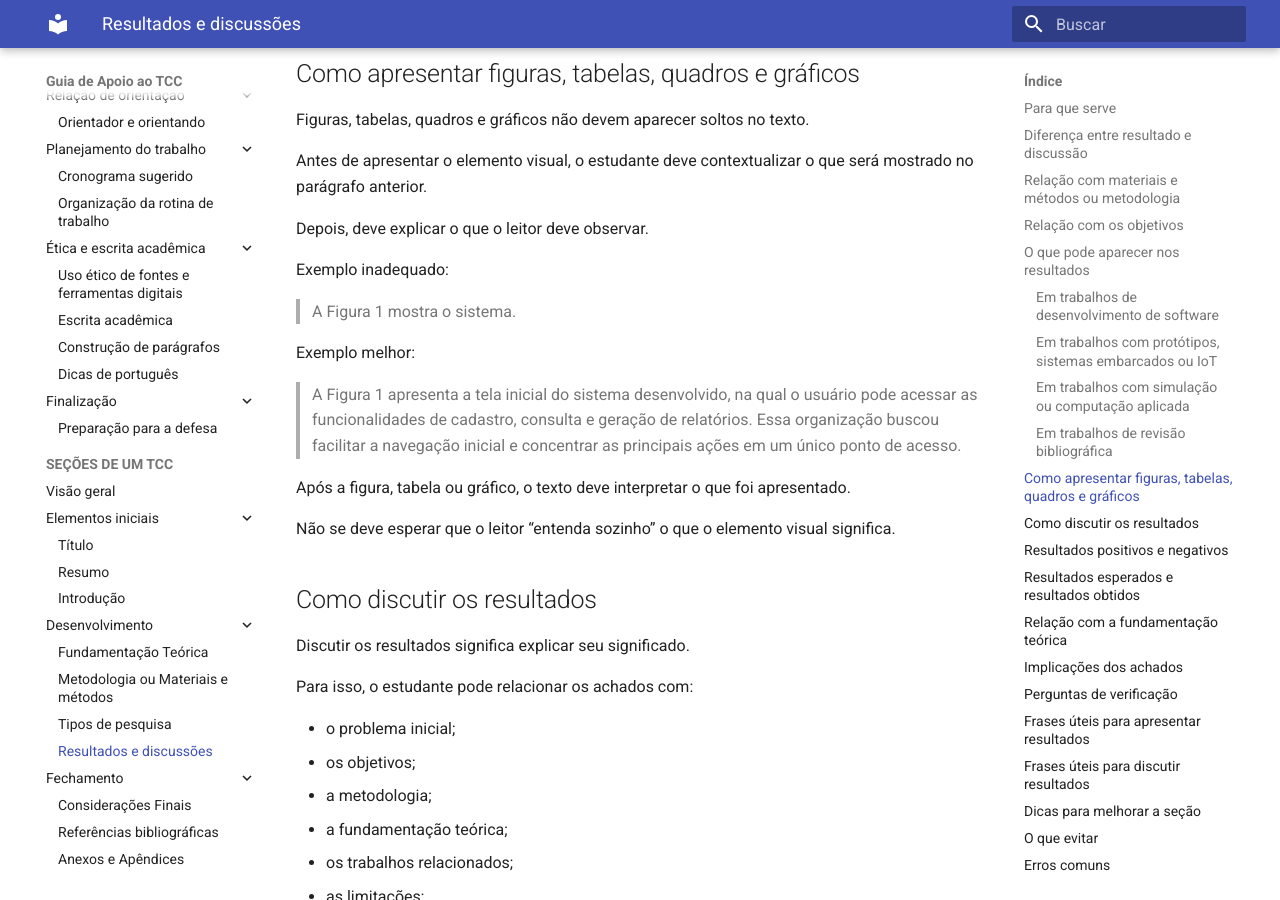
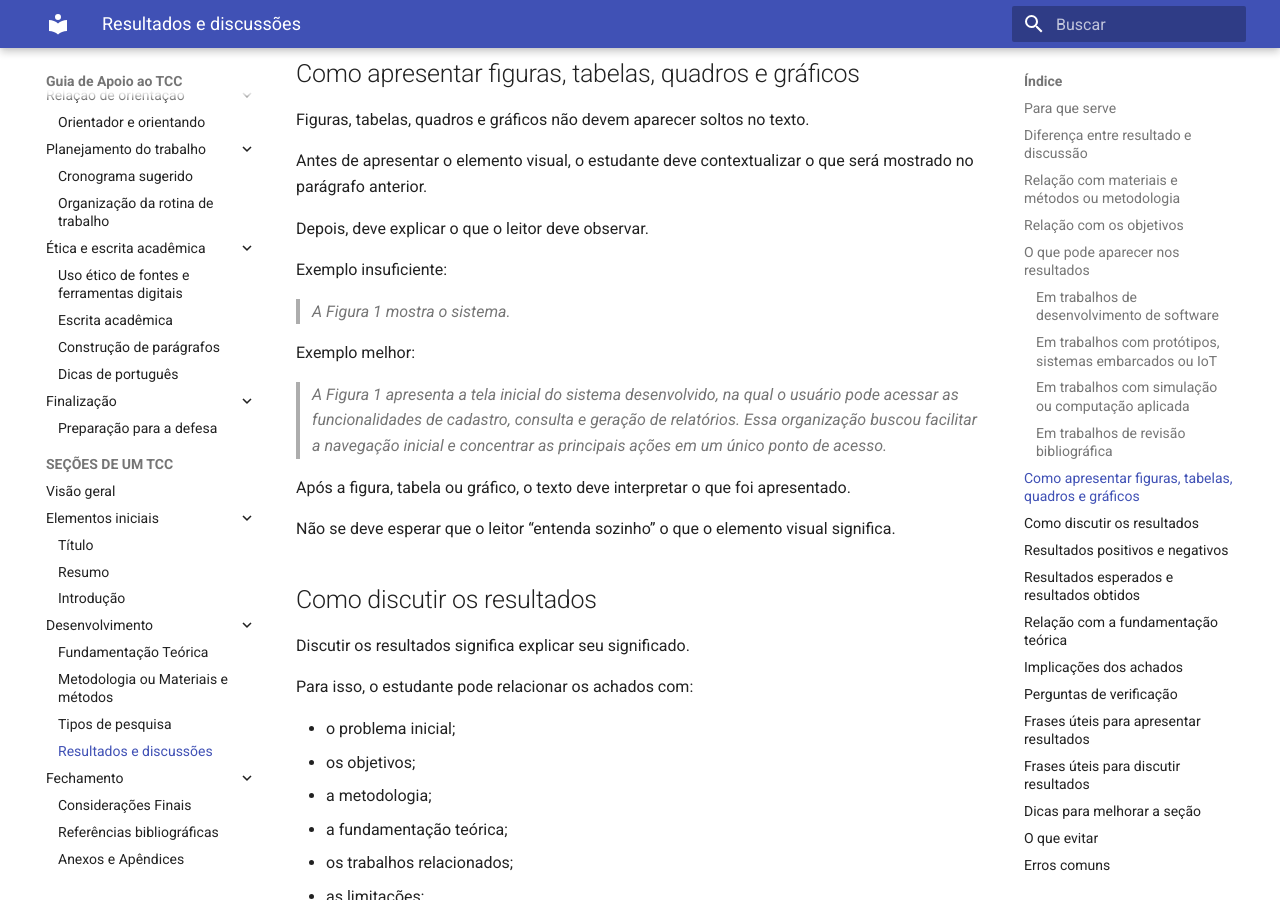
Before and after one commit to danielaflor/tcc, an MkDocs documentation site: the page built from docs/secoes-tcc/resultados-discussoes.md, in a window 1280 px wide and 900 px high, scrolled down 4115 px. Built offline with MkDocs 1.6.1 and Material for MkDocs 9.7.7, drawn with Linux system fonts in a browser that asks for light colours.

Commit message:
Update resultados-discussoes.md

```diff
--- a/docs/secoes-tcc/resultados-discussoes.md
+++ b/docs/secoes-tcc/resultados-discussoes.md
@@ -33,11 +33,11 @@
 
 Exemplo de resultado:
 
-> O protótipo realizou a leitura de temperatura e umidade em intervalos de cinco segundos, apresentando os dados na interface serial durante os testes em ambiente controlado.
+> *O protótipo realizou a leitura de temperatura e umidade em intervalos de cinco segundos, apresentando os dados na interface serial durante os testes em ambiente controlado.*
 
 Exemplo de discussão:
 
-> Esse resultado indica que a integração entre sensor e microcontrolador foi funcional para a proposta inicial do trabalho. No entanto, como os testes ocorreram em ambiente controlado, ainda não é possível afirmar que o protótipo manteria o mesmo desempenho em condições reais de uso, especialmente em locais com interferência, variação térmica intensa ou instabilidade na alimentação elétrica.
+> *Esse resultado indica que a integração entre sensor e microcontrolador foi funcional para a proposta inicial do trabalho. No entanto, como os testes ocorreram em ambiente controlado, ainda não é possível afirmar que o protótipo manteria o mesmo desempenho em condições reais de uso, especialmente em locais com interferência, variação térmica intensa ou instabilidade na alimentação elétrica.*
 
 No primeiro trecho, o estudante apresentou o que aconteceu. No segundo, interpretou o alcance e os limites do resultado.
 
@@ -134,13 +134,13 @@
 
 Depois, deve explicar o que o leitor deve observar.
 
-Exemplo inadequado:
+Exemplo insuficiente:
 
-> A Figura 1 mostra o sistema.
+> *A Figura 1 mostra o sistema.*
 
 Exemplo melhor:
 
-> A Figura 1 apresenta a tela inicial do sistema desenvolvido, na qual o usuário pode acessar as funcionalidades de cadastro, consulta e geração de relatórios. Essa organização buscou facilitar a navegação inicial e concentrar as principais ações em um único ponto de acesso.
+> *A Figura 1 apresenta a tela inicial do sistema desenvolvido, na qual o usuário pode acessar as funcionalidades de cadastro, consulta e geração de relatórios. Essa organização buscou facilitar a navegação inicial e concentrar as principais ações em um único ponto de acesso.*
 
 Após a figura, tabela ou gráfico, o texto deve interpretar o que foi apresentado.
 
@@ -183,7 +183,7 @@
 
 Exemplo:
 
-> Esperava-se que o protótipo realizasse a leitura contínua de temperatura e umidade e transmitisse os dados para uma interface de monitoramento. Nos testes realizados, a leitura dos dados ocorreu de forma satisfatória, porém a transmissão sem fio apresentou instabilidade em determinados momentos. Esse resultado indica que a etapa de sensoriamento foi validada, enquanto a comunicação ainda demanda aprimoramentos.
+> *Esperava-se que o protótipo realizasse a leitura contínua de temperatura e umidade e transmitisse os dados para uma interface de monitoramento. Nos testes realizados, a leitura dos dados ocorreu de forma satisfatória, porém a transmissão sem fio apresentou instabilidade em determinados momentos. Esse resultado indica que a etapa de sensoriamento foi validada, enquanto a comunicação ainda demanda aprimoramentos.*
 
 Esse tipo de análise mostra que o estudante compreendeu o alcance real do trabalho.
 
@@ -201,7 +201,7 @@
 
 Exemplo:
 
-> Os resultados obtidos reforçam a importância da etapa de testes em sistemas embarcados, uma vez que a integração entre componentes pode apresentar limitações não observadas apenas na fase de planejamento. Essa constatação dialoga com os estudos apresentados na fundamentação teórica, nos quais a validação experimental é apontada como etapa essencial para verificar a viabilidade de uma solução tecnológica.
+> *Os resultados obtidos reforçam a importância da etapa de testes em sistemas embarcados, uma vez que a integração entre componentes pode apresentar limitações não observadas apenas na fase de planejamento. Essa constatação dialoga com os estudos apresentados na fundamentação teórica, nos quais a validação experimental é apontada como etapa essencial para verificar a viabilidade de uma solução tecnológica.*
 
 ## Implicações dos achados
 
@@ -220,7 +220,7 @@
 
 Exemplo:
 
-> A possibilidade de monitorar variáveis ambientais por meio de uma solução de baixo custo indica que tecnologias embarcadas podem ser exploradas em contextos educacionais e experimentais. Embora a proposta ainda não esteja pronta para aplicação em larga escala, os resultados mostram potencial para continuidade e aprimoramento em trabalhos futuros.
+> *A possibilidade de monitorar variáveis ambientais por meio de uma solução de baixo custo indica que tecnologias embarcadas podem ser exploradas em contextos educacionais e experimentais. Embora a proposta ainda não esteja pronta para aplicação em larga escala, os resultados mostram potencial para continuidade e aprimoramento em trabalhos futuros.*
 
 ## Perguntas de verificação
 
@@ -293,21 +293,21 @@
 
 Evite escrever apenas:
 
-> O sistema foi desenvolvido com sucesso.
+> *O sistema foi desenvolvido com sucesso.*
 
 Essa frase é vaga. É necessário explicar o que foi desenvolvido, quais funcionalidades foram implementadas, como foram testadas e quais limitações foram observadas.
 
 Prefira:
 
-> O sistema desenvolvido permitiu o cadastro, a consulta e a edição de registros, conforme previsto nos requisitos iniciais. Os testes funcionais indicaram que as principais operações foram executadas corretamente em ambiente local. No entanto, a funcionalidade de geração automática de relatórios apresentou limitações, exigindo ajustes futuros para adequação ao formato previsto.
+> *O sistema desenvolvido permitiu o cadastro, a consulta e a edição de registros, conforme previsto nos requisitos iniciais. Os testes funcionais indicaram que as principais operações foram executadas corretamente em ambiente local. No entanto, a funcionalidade de geração automática de relatórios apresentou limitações, exigindo ajustes futuros para adequação ao formato previsto.*
 
 Evite também escrever:
 
-> O protótipo funcionou.
+> *O protótipo funcionou.*
 
 Prefira:
 
-> O protótipo realizou a leitura dos dados de temperatura e umidade em ambiente controlado. Durante os testes, observou-se estabilidade na leitura dos sensores, mas a comunicação sem fio apresentou oscilações. Esse resultado indica que a etapa de sensoriamento foi validada, enquanto a transmissão dos dados ainda demanda aprimoramento.
+> *O protótipo realizou a leitura dos dados de temperatura e umidade em ambiente controlado. Durante os testes, observou-se estabilidade na leitura dos sensores, mas a comunicação sem fio apresentou oscilações. Esse resultado indica que a etapa de sensoriamento foi validada, enquanto a transmissão dos dados ainda demanda aprimoramento.*
 
 ## Erros comuns
 
@@ -347,4 +347,4 @@
 
 Exemplo:
 
-> De modo geral, os resultados demonstraram que a prova de conceito desenvolvida foi capaz de realizar as funções principais previstas para o monitoramento em ambiente controlado. A leitura dos dados apresentou desempenho satisfatório, enquanto a comunicação sem fio indicou necessidade de aprimoramentos. Esses achados mostram que a proposta possui viabilidade inicial, mas ainda demanda novos testes e ajustes para aplicação em cenários reais.
+> *De modo geral, os resultados demonstraram que a prova de conceito desenvolvida foi capaz de realizar as funções principais previstas para o monitoramento em ambiente controlado. A leitura dos dados apresentou desempenho satisfatório, enquanto a comunicação sem fio indicou necessidade de aprimoramentos. Esses achados mostram que a proposta possui viabilidade inicial, mas ainda demanda novos testes e ajustes para aplicação em cenários reais.*
```
